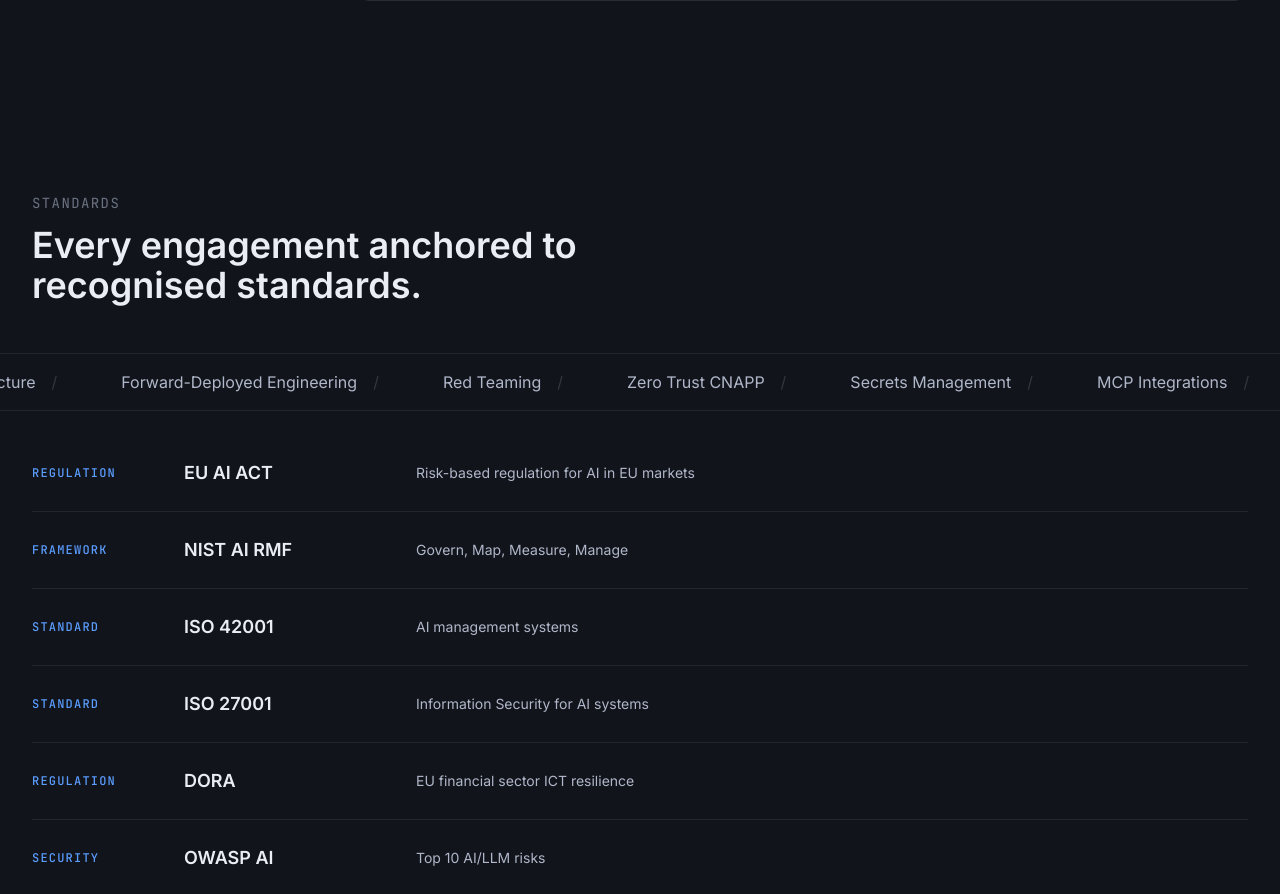
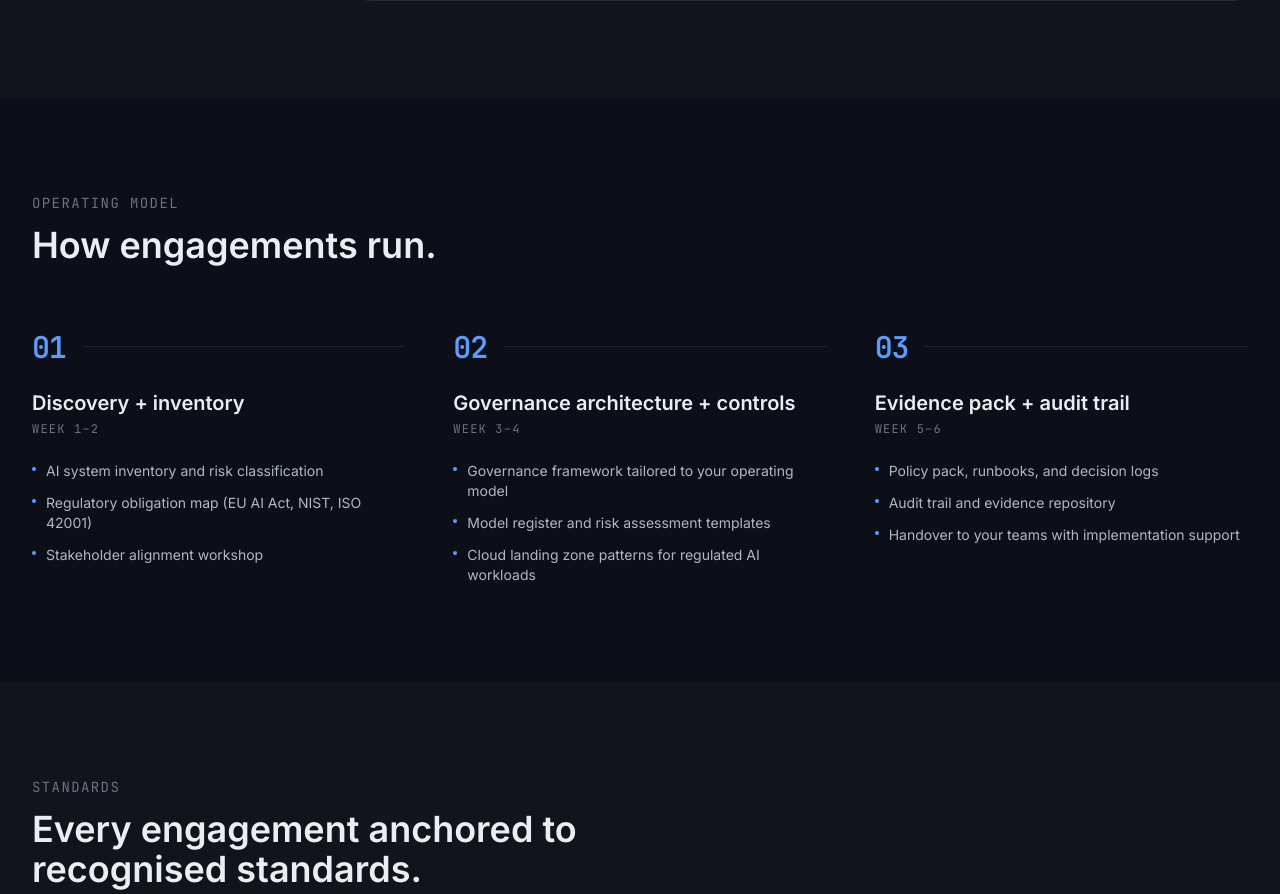
Before and after one commit to sameerkalyan/website-cloner, a Next.js app: page / in a window 1280 px wide. Shown: the part 3168-4062 px from the top of the page. Built offline with nearby package versions, Linux system fonts and the light colour scheme.

Commit message:
add HowWeWork phase timeline between services and frameworks

```diff
--- a/src/app/page.tsx
+++ b/src/app/page.tsx
@@ -5,6 +5,7 @@ import { ProofBlock } from "@/components/proof-block";
 import { TheClaimStats } from "@/components/the-claim-stats";
 import { TwoPillarDisciplines } from "@/components/two-pillar-disciplines";
 import { ServicesTabs } from "@/components/services-tabs";
+import { HowWeWork } from "@/components/how-we-work";
 import { FrameworksSection } from "@/components/frameworks-section";
 import { InsightsSection } from "@/components/insights-section";
 import { IndustriesSection } from "@/components/industries-section";
@@ -23,8 +24,9 @@ export default function Home() {
         <ProofBlock />
         <TheClaimStats />
         <TwoPillarDisciplines />
-        <ServicesTabs />
-        <FrameworksSection />
+<ServicesTabs />
+<HowWeWork />
+<FrameworksSection />
         <InsightsSection />
         <IndustriesSection />
         <FreeResourcesSection />
--- /dev/null
+++ b/src/components/how-we-work.tsx
@@ -0,0 +1,47 @@
+import { ENGAGEMENT_PHASES } from "@/components/site-data";
+
+export function HowWeWork() {
+  return (
+    <section id="how-we-work" className="py-24 bg-[var(--pa2)]">
+      <div className="mx-auto max-w-7xl px-6 lg:px-8">
+        <header className="max-w-2xl mb-16">
+          <p className="text-sm font-mono text-[var(--ink3)] uppercase tracking-widest mb-3">
+            Operating model
+          </p>
+          <p className="text-3xl md:text-4xl font-display font-semibold text-[var(--ink)]">
+            How engagements run.
+          </p>
+        </header>
+
+        <div className="grid md:grid-cols-3 gap-8 lg:gap-12">
+          {ENGAGEMENT_PHASES.map((phase) => (
+            <div key={phase.phase} className="relative">
+              <div className="flex items-center gap-4 mb-6">
+                <span className="text-3xl font-display font-bold text-[var(--accent)] metric-value">
+                  {phase.phase}
+                </span>
+                <div className="h-px flex-1 bg-[var(--line)]" />
+              </div>
+
+              <h3 className="text-xl font-display font-semibold text-[var(--ink)] mb-1">
+                {phase.title}
+              </h3>
+              <p className="text-xs font-mono text-[var(--ink3)] uppercase tracking-widest mb-6">
+                {phase.duration}
+              </p>
+
+              <ul className="space-y-3">
+                {phase.deliverables.map((d) => (
+                  <li key={d} className="flex items-start gap-2.5 text-sm text-[var(--ink2)]">
+                    <span className="mt-1.5 h-1 w-1 rounded-full bg-[var(--accent)] shrink-0" />
+                    <span>{d}</span>
+                  </li>
+                ))}
+              </ul>
+            </div>
+          ))}
+        </div>
+      </div>
+    </section>
+  );
+}
--- a/src/components/site-data.ts
+++ b/src/components/site-data.ts
@@ -255,6 +255,39 @@ export const PROOF_ITEMS = [
 
 export const STAT_73PCT_NOTE = "OECD.AI (2024). Based on a survey of 4,500 organisations across 20 countries.";
 
+export const ENGAGEMENT_PHASES = [
+  {
+    phase: "01",
+    title: "Discovery + inventory",
+    duration: "Week 1–2",
+    deliverables: [
+      "AI system inventory and risk classification",
+      "Regulatory obligation map (EU AI Act, NIST, ISO 42001)",
+      "Stakeholder alignment workshop",
+    ],
+  },
+  {
+    phase: "02",
+    title: "Governance architecture + controls",
+    duration: "Week 3–4",
+    deliverables: [
+      "Governance framework tailored to your operating model",
+      "Model register and risk assessment templates",
+      "Cloud landing zone patterns for regulated AI workloads",
+    ],
+  },
+  {
+    phase: "03",
+    title: "Evidence pack + audit trail",
+    duration: "Week 5–6",
+    deliverables: [
+      "Policy pack, runbooks, and decision logs",
+      "Audit trail and evidence repository",
+      "Handover to your teams with implementation support",
+    ],
+  },
+] as const;
+
 export const READINESS_DATA = [
   { label: "Policy & Framework", pct: 72 },
   { label: "AI Risk Management", pct: 58 },
```
